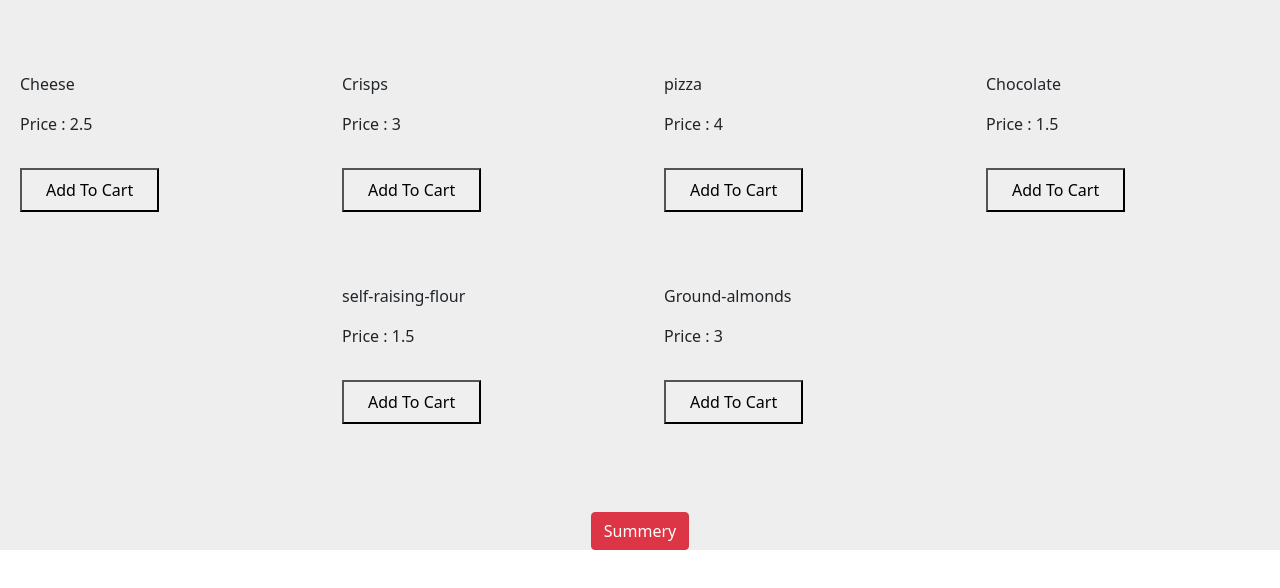
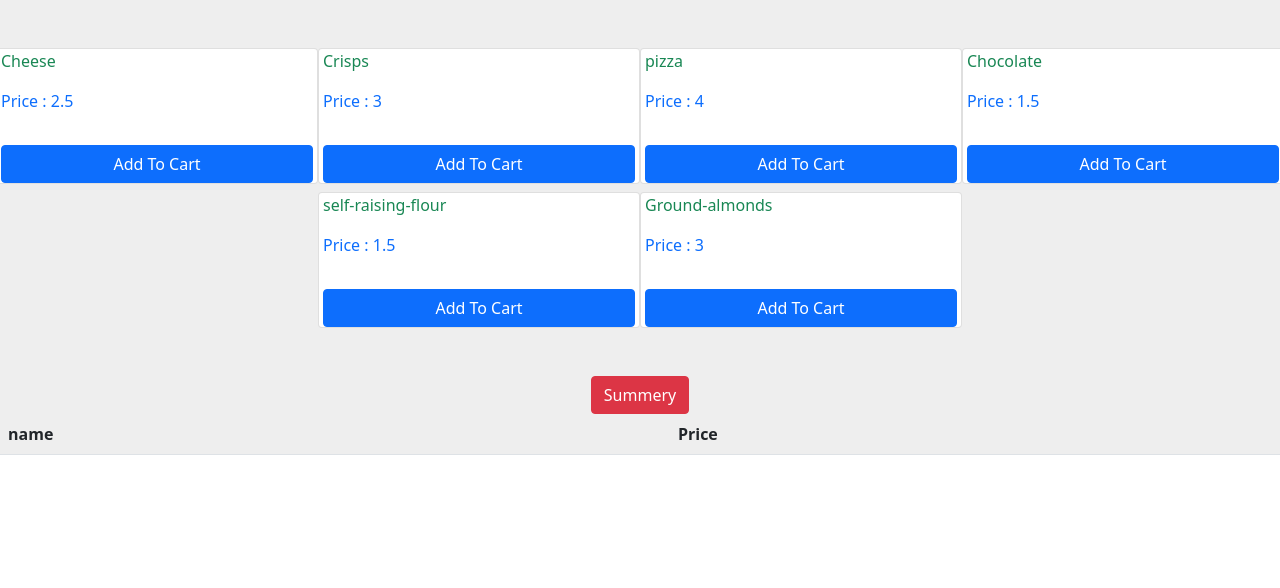
Before and after one commit to Jp8125/js, a plain HTML site: page mod3/assignment1.html in a window 1280 px wide. Drawn offline with nearby package versions, Linux system fonts and the light colour scheme.

Commit message:
file modified

```diff
--- a/mod3/assignment1.html
+++ b/mod3/assignment1.html
@@ -19,7 +19,9 @@
                Summery
             </button>
         </div>
-        <table id="tab"></table>
+        <table id="tab" class="table ">
+            <thead><th id="col">name</th><th id="col">Price</th></thead>
+        </table>
 
     </section>
     <script>
@@ -32,12 +34,12 @@
         function display(item=[]) {
             for (let i = 0; i < item.length; i++) {
                 document.getElementById("crd").innerHTML+=
-                 "<div class='col-span-1 p-4'><p class='mx-auto'>" +
+                 `<div class="card" ><p class="text-success">` +
                     item[i].name +
-            "</p><p class='mx-auto'>" +
+            `</p><p class="text-primary">` +
             'Price : ' +
             '' +item[i].price +'</p>' +
-            "</p><button class='bg-blue-700 p-4 py-2 rounded-xl my-3 text-pink-300'onclick=add('" +item[i].name+ "'" +','+"'" +
+            "</p><button "+"class="+'"btn btn-primary"'+" onclick=add('" +item[i].name+ "'" +','+"'" +
             item[i].price+
             "')>" +
             'Add To Cart' +
@@ -48,10 +50,12 @@
         var sum=[];
         function add(n,p) {
             sum.push({"name":n,"price":p})
+            localStorage.setItem('data',JSON.stringify(sum))
         }
         function show() {
+            let dis=JSON.parse(localStorage.getItem('data'))
             for (let i = 0; i < sum.length; i++) {
-                document.getElementById("tab").innerHTML+="<tr><td>"+sum[i].name+"</td>"+"<td>"+sum[i].price+"</td></tr>"
+                document.getElementById("tab").innerHTML+="<tr><td>"+dis[i].name+"</td>"+"<td>"+dis[i].price+"</td></tr>"
 
             }
 
```
